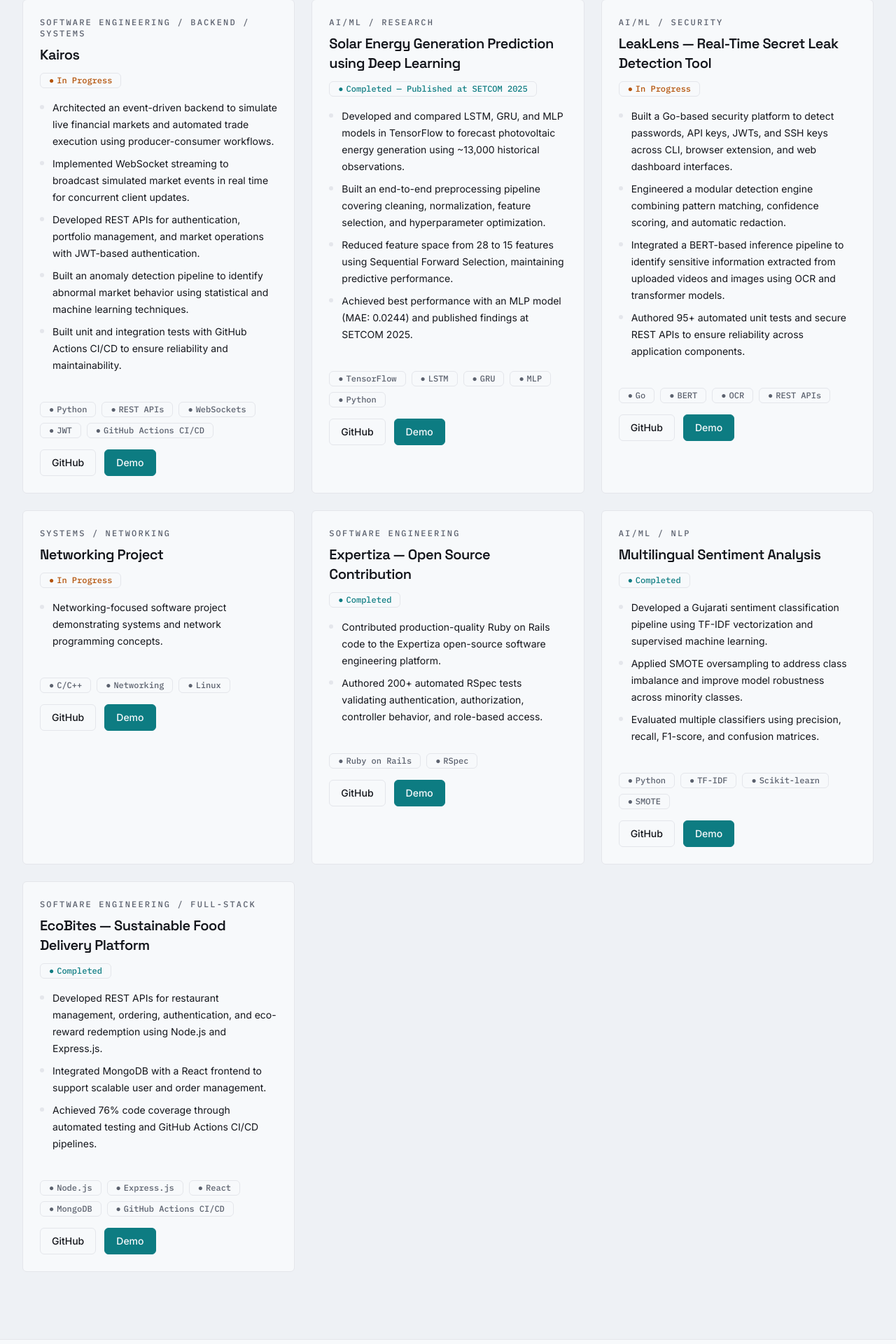
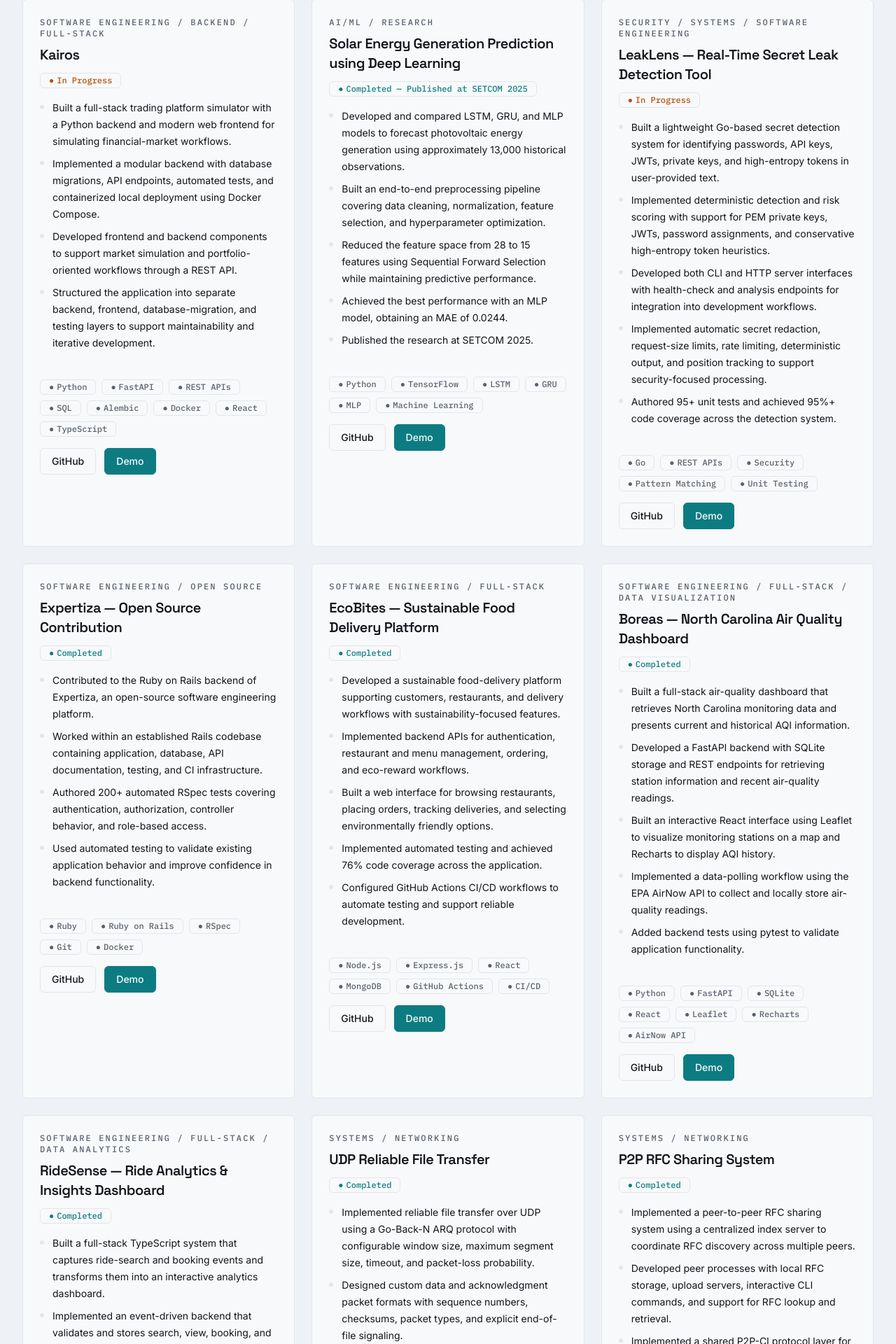
Before and after one commit to AtharvaW195/Portfolio, a Next.js app: page /projects in a window 1280 px wide. Shown: the part 330-2250 px from the top of the page at 70% size. Built offline with nearby package versions, Linux system fonts and the light colour scheme.

Commit message:
Added Proper Data and links for portfolio

```diff
--- a/app/resume/page.tsx
+++ b/app/resume/page.tsx
@@ -19,6 +19,9 @@
           <Link
             key={resume.path}
             href={resume.path}
+            target="_blank"
+            rel="noopener noreferrer"
+            download
             className="ui-card px-5 py-4 text-sm font-medium text-primary transition-colors hover:border-accent hover:text-accent"
           >
             {resume.label}
@@ -30,21 +33,20 @@
         <div className="space-y-2">
           <h2 className="text-lg font-semibold tracking-tight">General Download</h2>
           <p className="text-sm leading-6 text-muted">
-            The button below currently points to the Software Engineering resume by default. Update it whenever you want a different primary resume.
+            The software engineering resume is set as the default download, while the ML resume is available in the list above.
           </p>
         </div>
 
         <Link
           href={downloadResumePath}
+          target="_blank"
+          rel="noopener noreferrer"
+          download
           className="ui-button-primary"
         >
           Download Resume
         </Link>
       </section>
-
-      <p className="text-sm leading-6 text-muted">
-        Note: these are placeholder paths for now. Drop the PDF files into public/resumes/ so the links resolve to actual files later.
-      </p>
     </main>
   );
 }
--- a/data/experience.ts
+++ b/data/experience.ts
@@ -28,11 +28,11 @@
   {
     institution: 'NC State University',
     degree: 'Master of Computer Science',
-    duration: '2026–Present'
+    duration: '2025–Present'
   },
   {
     institution: 'NMIMS MPSTME',
     degree: 'B.Tech in Information Technology',
-    duration: ''
+    duration: '2021-2025'
   }
 ];
--- a/data/links.ts
+++ b/data/links.ts
@@ -5,7 +5,7 @@
 }
 
 export const links: ProfileLinks = {
-  github: 'https://github.com/your-handle',
-  linkedin: 'https://www.linkedin.com/in/your-handle/',
-  email: 'you@example.com'
+  github: 'https://github.com/AtharvaW195',
+  linkedin: 'https://www.linkedin.com/in/atharva-waingankar/',
+  email: 'atharvawaingankar195@gmail.com'
 };
--- a/data/projects.ts
+++ b/data/projects.ts
@@ -10,104 +10,288 @@
   slug: string;
 }
 
+
 export const projects: Project[] = [
   {
     name: 'Kairos',
-    category: 'Software Engineering / Backend / Systems',
+    category: 'Software Engineering / Backend / Full-Stack',
     bullets: [
-      'Architected an event-driven backend to simulate live financial markets and automated trade execution using producer-consumer workflows.',
-      'Implemented WebSocket streaming to broadcast simulated market events in real time for concurrent client updates.',
-      'Developed REST APIs for authentication, portfolio management, and market operations with JWT-based authentication.',
-      'Built an anomaly detection pipeline to identify abnormal market behavior using statistical and machine learning techniques.',
-      'Built unit and integration tests with GitHub Actions CI/CD to ensure reliability and maintainability.'
+      'Built a full-stack trading platform simulator with a Python backend and modern web frontend for simulating financial-market workflows.',
+      'Implemented a modular backend with database migrations, API endpoints, automated tests, and containerized local deployment using Docker Compose.',
+      'Developed frontend and backend components to support market simulation and portfolio-oriented workflows through a REST API.',
+      'Structured the application into separate backend, frontend, database-migration, and testing layers to support maintainability and iterative development.'
     ],
-    techStack: ['Python', 'REST APIs', 'WebSockets', 'JWT', 'GitHub Actions CI/CD'],
+    techStack: [
+      'Python',
+      'FastAPI',
+      'REST APIs',
+      'SQL',
+      'Alembic',
+      'Docker',
+      'React',
+      'TypeScript'
+    ],
     status: 'In Progress',
-    githubUrl: '#',
-    demoUrl: '#',
+    githubUrl: 'https://github.com/AtharvaW195/Kairos',
+    demoUrl: 'https://kairos-nu-plum.vercel.app',
     slug: 'kairos',
   },
+
   {
     name: 'Solar Energy Generation Prediction using Deep Learning',
     category: 'AI/ML / Research',
     bullets: [
-      'Developed and compared LSTM, GRU, and MLP models in TensorFlow to forecast photovoltaic energy generation using ~13,000 historical observations.',
-      'Built an end-to-end preprocessing pipeline covering cleaning, normalization, feature selection, and hyperparameter optimization.',
-      'Reduced feature space from 28 to 15 features using Sequential Forward Selection, maintaining predictive performance.',
-      'Achieved best performance with an MLP model (MAE: 0.0244) and published findings at SETCOM 2025.'
+      'Developed and compared LSTM, GRU, and MLP models to forecast photovoltaic energy generation using approximately 13,000 historical observations.',
+      'Built an end-to-end preprocessing pipeline covering data cleaning, normalization, feature selection, and hyperparameter optimization.',
+      'Reduced the feature space from 28 to 15 features using Sequential Forward Selection while maintaining predictive performance.',
+      'Achieved the best performance with an MLP model, obtaining an MAE of 0.0244.',
+      'Published the research at SETCOM 2025.'
     ],
-    techStack: ['TensorFlow', 'LSTM', 'GRU', 'MLP', 'Python'],
+    techStack: [
+      'Python',
+      'TensorFlow',
+      'LSTM',
+      'GRU',
+      'MLP',
+      'Machine Learning'
+    ],
     status: 'Completed — Published at SETCOM 2025',
     githubUrl: '#',
     demoUrl: '#',
     slug: 'solar-energy-generation-prediction',
   },
+
   {
     name: 'LeakLens — Real-Time Secret Leak Detection Tool',
-    category: 'AI/ML / Security',
+    category: 'Security / Systems / Software Engineering',
     bullets: [
-      'Built a Go-based security platform to detect passwords, API keys, JWTs, and SSH keys across CLI, browser extension, and web dashboard interfaces.',
-      'Engineered a modular detection engine combining pattern matching, confidence scoring, and automatic redaction.',
-      'Integrated a BERT-based inference pipeline to identify sensitive information extracted from uploaded videos and images using OCR and transformer models.',
-      'Authored 95+ automated unit tests and secure REST APIs to ensure reliability across application components.'
+      'Built a lightweight Go-based secret detection system for identifying passwords, API keys, JWTs, private keys, and high-entropy tokens in user-provided text.',
+      'Implemented deterministic detection and risk scoring with support for PEM private keys, JWTs, password assignments, and conservative high-entropy token heuristics.',
+      'Developed both CLI and HTTP server interfaces with health-check and analysis endpoints for integration into development workflows.',
+      'Implemented automatic secret redaction, request-size limits, rate limiting, deterministic output, and position tracking to support security-focused processing.',
+      'Authored 95+ unit tests and achieved 95%+ code coverage across the detection system.'
     ],
-    techStack: ['Go', 'BERT', 'OCR', 'REST APIs'],
+    techStack: [
+      'Go',
+      'REST APIs',
+      'Security',
+      'Pattern Matching',
+      'Unit Testing'
+    ],
     status: 'In Progress',
-    githubUrl: '#',
+    githubUrl: 'https://github.com/AtharvaW195/hacknc_Leaklens',
     demoUrl: '#',
     slug: 'leaklens',
   },
-  {
-    name: 'Networking Project',
-    category: 'Systems / Networking',
-    bullets: [
-      'Networking-focused software project demonstrating systems and network programming concepts.'
-    ],
-    techStack: ['C/C++', 'Networking', 'Linux'],
-    status: 'In Progress',
-    githubUrl: '#',
-    demoUrl: '#',
-    slug: 'networking-project',
-  },
+
   {
     name: 'Expertiza — Open Source Contribution',
-    category: 'Software Engineering',
+    category: 'Software Engineering / Open Source',
     bullets: [
-      'Contributed production-quality Ruby on Rails code to the Expertiza open-source software engineering platform.',
-      'Authored 200+ automated RSpec tests validating authentication, authorization, controller behavior, and role-based access.'
+      'Contributed to the Ruby on Rails backend of Expertiza, an open-source software engineering platform.',
+      'Worked within an established Rails codebase containing application, database, API documentation, testing, and CI infrastructure.',
+      'Authored 200+ automated RSpec tests covering authentication, authorization, controller behavior, and role-based access.',
+      'Used automated testing to validate existing application behavior and improve confidence in backend functionality.'
     ],
-    techStack: ['Ruby on Rails', 'RSpec'],
+    techStack: [
+      'Ruby',
+      'Ruby on Rails',
+      'RSpec',
+      'Git',
+      'Docker'
+    ],
     status: 'Completed',
-    githubUrl: '#',
+    githubUrl: 'https://github.com/AtharvaW195/reimplementation-back-end',
     demoUrl: '#',
     slug: 'expertiza-open-source-contribution',
   },
+
+  {
+    name: 'EcoBites — Sustainable Food Delivery Platform',
+    category: 'Software Engineering / Full-Stack',
+    bullets: [
+      'Developed a sustainable food-delivery platform supporting customers, restaurants, and delivery workflows with sustainability-focused features.',
+      'Implemented backend APIs for authentication, restaurant and menu management, ordering, and eco-reward workflows.',
+      'Built a web interface for browsing restaurants, placing orders, tracking deliveries, and selecting environmentally friendly options.',
+      'Implemented automated testing and achieved 76% code coverage across the application.',
+      'Configured GitHub Actions CI/CD workflows to automate testing and support reliable development.'
+    ],
+    techStack: [
+      'Node.js',
+      'Express.js',
+      'React',
+      'MongoDB',
+      'GitHub Actions',
+      'CI/CD'
+    ],
+    status: 'Completed',
+    githubUrl: 'https://github.com/AtharvaW195/Software_Engineering/tree/main/proj2',
+    demoUrl: '#',
+    slug: 'ecobites-sustainable-food-delivery-platform',
+  },
+
+  {
+    name: 'Boreas — North Carolina Air Quality Dashboard',
+    category: 'Software Engineering / Full-Stack / Data Visualization',
+    bullets: [
+      'Built a full-stack air-quality dashboard that retrieves North Carolina monitoring data and presents current and historical AQI information.',
+      'Developed a FastAPI backend with SQLite storage and REST endpoints for retrieving station information and recent air-quality readings.',
+      'Built an interactive React interface using Leaflet to visualize monitoring stations on a map and Recharts to display AQI history.',
+      'Implemented a data-polling workflow using the EPA AirNow API to collect and locally store air-quality readings.',
+      'Added backend tests using pytest to validate application functionality.'
+    ],
+    techStack: [
+      'Python',
+      'FastAPI',
+      'SQLite',
+      'React',
+      'Leaflet',
+      'Recharts',
+      'AirNow API'
+    ],
+    status: 'Completed',
+    githubUrl: 'https://github.com/AtharvaW195/Boreas',
+    demoUrl: '#',
+    slug: 'boreas-air-quality-dashboard',
+  },
+
+  {
+    name: 'RideSense — Ride Analytics & Insights Dashboard',
+    category: 'Software Engineering / Full-Stack / Data Analytics',
+    bullets: [
+      'Built a full-stack TypeScript system that captures ride-search and booking events and transforms them into an interactive analytics dashboard.',
+      'Implemented an event-driven backend that validates and stores search, view, booking, and cancellation events in an in-memory event store.',
+      'Developed analytics APIs for conversion funnels, route-level behavior, top routes, time-series trends, and system-wide summaries.',
+      'Built a React dashboard with live metrics, route analytics, trend visualizations, and heuristic insights for interpreting ride-demand behavior.',
+      'Designed seeded mock data spanning days, weeks, months, and years to support meaningful analytics and demonstrations.'
+    ],
+    techStack: [
+      'TypeScript',
+      'Node.js',
+      'Express',
+      'React',
+      'Vite',
+      'REST APIs'
+    ],
+    status: 'Completed',
+    githubUrl: 'https://github.com/AtharvaW195/RideSense',
+    demoUrl: 'https://youtu.be/ZllMcgAiS34',
+    slug: 'ridesense',
+  },
+
+  {
+    name: 'UDP Reliable File Transfer',
+    category: 'Systems / Networking',
+    bullets: [
+      'Implemented reliable file transfer over UDP using a Go-Back-N ARQ protocol with configurable window size, maximum segment size, timeout, and packet-loss probability.',
+      'Designed custom data and acknowledgment packet formats with sequence numbers, checksums, packet types, and explicit end-of-file signaling.',
+      'Implemented client-server file transfer with retransmission and timeout handling to provide reliable delivery over an unreliable transport protocol.',
+      'Built automated experiment runners to evaluate protocol behavior across window sizes, segment sizes, and packet-loss probabilities and generate CSV results and plots.',
+      'Implemented a separate Selective Repeat ARQ version as an extension and compared its behavior using the same experimental framework.'
+    ],
+    techStack: [
+      'Python',
+      'UDP',
+      'Go-Back-N ARQ',
+      'Selective Repeat',
+      'Computer Networks',
+      'Socket Programming'
+    ],
+    status: 'Completed',
+    githubUrl: 'https://github.com/AtharvaW195/udp-reliable-file-transfer',
+    demoUrl: '#',
+    slug: 'udp-reliable-file-transfer',
+  },
+
+  {
+    name: 'P2P RFC Sharing System',
+    category: 'Systems / Networking',
+    bullets: [
+      'Implemented a peer-to-peer RFC sharing system using a centralized index server to coordinate RFC discovery across multiple peers.',
+      'Developed peer processes with local RFC storage, upload servers, interactive CLI commands, and support for RFC lookup and retrieval.',
+      'Implemented a shared P2P-CI protocol layer for formatting and parsing requests and responses between peers and the index server.',
+      'Supported multi-peer RFC discovery and direct file retrieval between peers using socket-based communication.',
+      'Implemented protocol error handling for malformed requests, missing RFCs, and unsupported protocol versions.'
+    ],
+    techStack: [
+      'Python',
+      'Socket Programming',
+      'TCP/IP',
+      'P2P Networking',
+      'Protocol Design'
+    ],
+    status: 'Completed',
+    githubUrl: 'https://github.com/AtharvaW195/p2p-rfc-sharing-system',
+    demoUrl: '#',
+    slug: 'p2p-rfc-sharing-system',
+  },
+
+  {
+    name: 'Image Colorization using Pix2Pix',
+    category: 'AI/ML / Computer Vision',
+    bullets: [
+      'Implemented an image colorization workflow using a Pix2Pix conditional GAN to translate grayscale images into color images.',
+      'Used a generator-discriminator architecture based on conditional adversarial image-to-image translation.',
+      'Experimented with image preprocessing and model training workflows for learning grayscale-to-color mappings.',
+      'Generated colorized outputs from grayscale inputs using a deep learning image-translation pipeline.'
+    ],
+    techStack: [
+      'Python',
+      'TensorFlow',
+      'Pix2Pix',
+      'GANs',
+      'Computer Vision',
+      'Deep Learning'
+    ],
+    status: 'Completed',
+    githubUrl: 'https://github.com/AtharvaW195/Image_Colorazation',
+    demoUrl: '#',
+    slug: 'image-colorization',
+  },
+
+  {
+    name: 'Acoustic Classification',
+    category: 'AI/ML / Audio Classification',
+    bullets: [
+      'Developed a deep learning pipeline for acoustic classification using cough and respiratory audio data.',
+      'Implemented a CRNN-based classification workflow and experimented with hyperparameter optimization to improve model performance.',
+      'Built preprocessing and prediction pipelines for generating model outputs in the required competition format.',
+      'Tracked multiple experimental configurations and model results across successive optimization rounds.'
+    ],
+    techStack: [
+      'Python',
+      'PyTorch',
+      'CRNN',
+      'Deep Learning',
+      'Audio Classification',
+      'Hyperparameter Optimization'
+    ],
+    status: 'Completed',
+    githubUrl: 'https://github.com/AtharvaW195/Acoustic_Classfication',
+    demoUrl: '#',
+    slug: 'acoustic-classification',
+  },
+
   {
     name: 'Multilingual Sentiment Analysis',
     category: 'AI/ML / NLP',
     bullets: [
-      'Developed a Gujarati sentiment classification pipeline using TF-IDF vectorization and supervised machine learning.',
-      'Applied SMOTE oversampling to address class imbalance and improve model robustness across minority classes.',
-      'Evaluated multiple classifiers using precision, recall, F1-score, and confusion matrices.'
+      'Developed a Gujarati sentiment classification pipeline using TF-IDF feature extraction and supervised machine learning.',
+      'Applied SMOTE oversampling to address class imbalance and improve classification performance across minority classes.',
+      'Compared multiple classifiers using precision, recall, F1-score, and confusion matrices.',
+      'Evaluated model behavior across sentiment classes to identify strengths and weaknesses in classification performance.'
     ],
-    techStack: ['Python', 'TF-IDF', 'Scikit-learn', 'SMOTE'],
+    techStack: [
+      'Python',
+      'Scikit-learn',
+      'TF-IDF',
+      'SMOTE',
+      'NLP',
+      'Machine Learning'
+    ],
     status: 'Completed',
     githubUrl: '#',
     demoUrl: '#',
     slug: 'multilingual-sentiment-analysis',
   },
-  {
-    name: 'EcoBites — Sustainable Food Delivery Platform',
-    category: 'Software Engineering / Full-Stack',
-    bullets: [
-      'Developed REST APIs for restaurant management, ordering, authentication, and eco-reward redemption using Node.js and Express.js.',
-      'Integrated MongoDB with a React frontend to support scalable user and order management.',
-      'Achieved 76% code coverage through automated testing and GitHub Actions CI/CD pipelines.'
-    ],
-    techStack: ['Node.js', 'Express.js', 'React', 'MongoDB', 'GitHub Actions CI/CD'],
-    status: 'Completed',
-    githubUrl: '#',
-    demoUrl: '#',
-    slug: 'ecobites-sustainable-food-delivery-platform',
-  }
 ];
--- a/data/resumes.ts
+++ b/data/resumes.ts
@@ -4,8 +4,6 @@
 }
 
 export const resumes: ResumeEntry[] = [
-  { label: 'Software Engineering Resume', path: '/resumes/swe-resume.pdf' },
-  { label: 'AI/ML Resume', path: '/resumes/ai-ml-resume.pdf' },
-  { label: 'Systems/Networking Resume', path: '/resumes/systems-resume.pdf' },
-  { label: 'Data/Analytics Resume', path: '/resumes/data-resume.pdf' }
+  { label: 'Software Engineering Resume', path: '/resumes/Atharva_Waingankar_Resume_SDE.pdf' },
+  { label: 'AI/ML Resume', path: '/resumes/Atharva_Waingankar_Resume_ML.pdf' }
 ];
```
Also changed, not shown: 2 other files (tests, documents, lock files or other folders).
